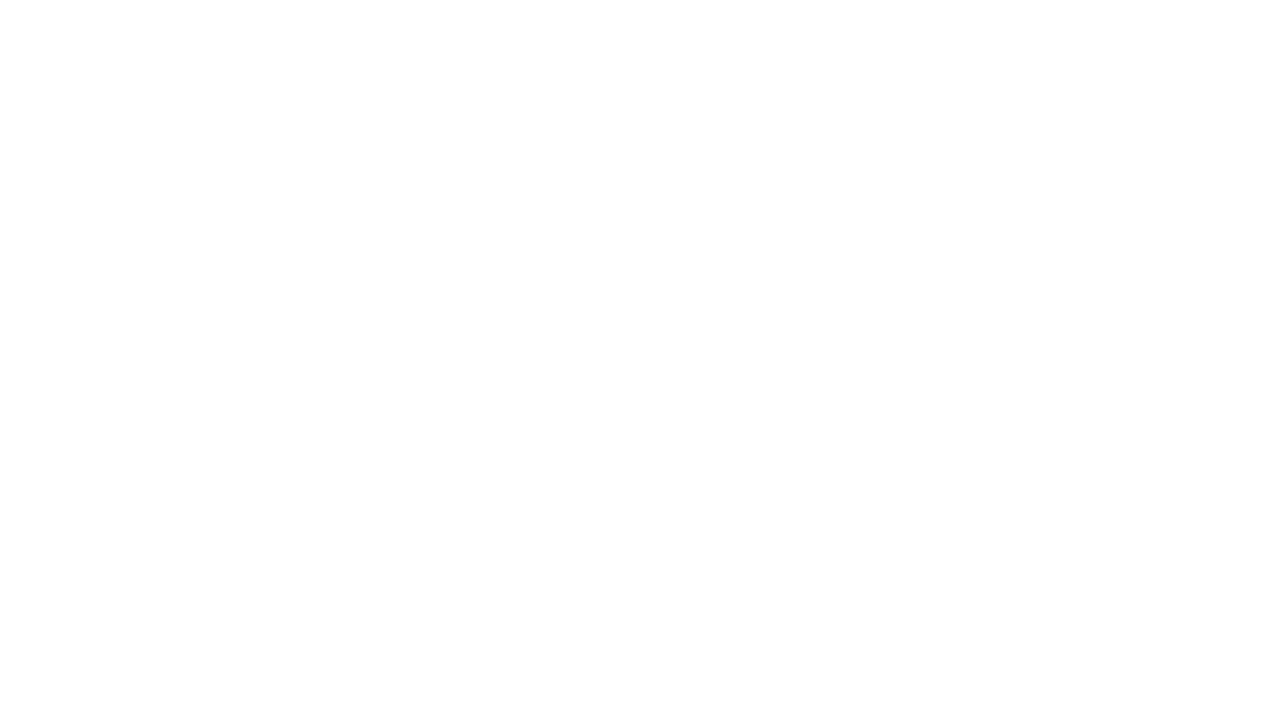
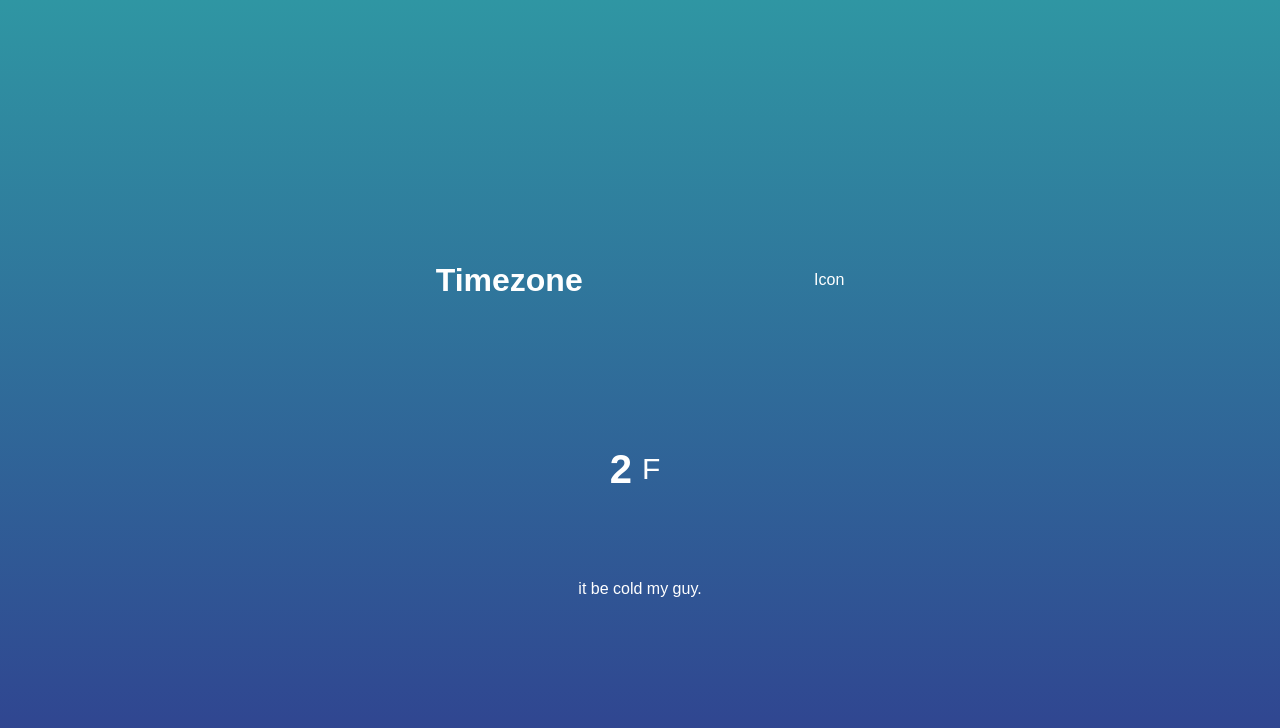
Before and after one commit to TomRafferty/weatherApp, a plain HTML site: page index.html in a window 1280 px wide. Drawn offline with Linux system fonts and the light colour scheme.

Commit message:
some basic layout and css - no functionality

```diff
--- a/index.html
+++ b/index.html
@@ -9,6 +9,18 @@
     <link rel="stylesheet" href="./stylesheet.css" />
   </head>
   <body>
+    <div class="location">
+      <h1 class="location-timezone">Timezone</h1>
+      <p>Icon</p>
+    </div>
+    <div class="temperature">
+      <div class="degree-section">
+        <h2 class="temperature-degree">2</h2>
+        <span>F</span>
+      </div>
+      <div class="temperature-description">it be cold my guy.</div>
+    </div>
+
     <script src="app.js" async defer></script>
   </body>
 </html>
--- a/stylesheet.css
+++ b/stylesheet.css
@@ -0,0 +1,42 @@
+* {
+    margin: 0;
+    padding: 0;
+    box-sizing: border-box;
+}
+
+body {
+    height: 100vh;
+    display: flex;
+    justify-content: center;
+    flex-direction: column;
+    align-items: center;
+    background: linear-gradient(rgb(47,150,163), rgb(48,62,143));
+    font-family: sans-serif;
+    color: white;
+}
+
+.location, .temperature {
+    height: 30vh;
+    width: 50%;
+    display: flex;
+    justify-content: space-around;
+    align-items: center;
+}
+
+.temperature {
+    flex-direction: column;
+}
+
+.degree-section {
+    display: flex;
+    align-items: center;
+    cursor: pointer;
+}
+
+.degree-section span {
+    margin: 10px;
+    font-size: 30px;
+}
+.degree-section h2 {
+    font-size: 40px;
+}
```
